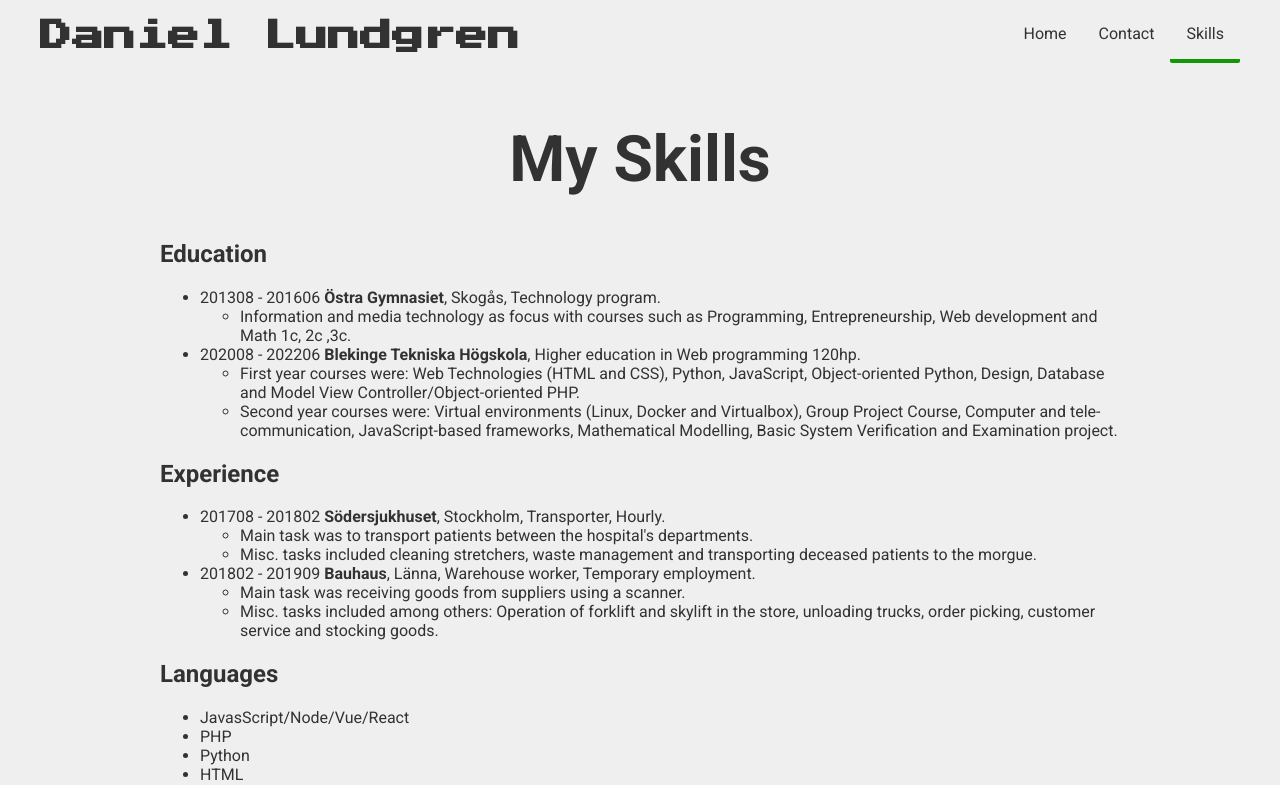
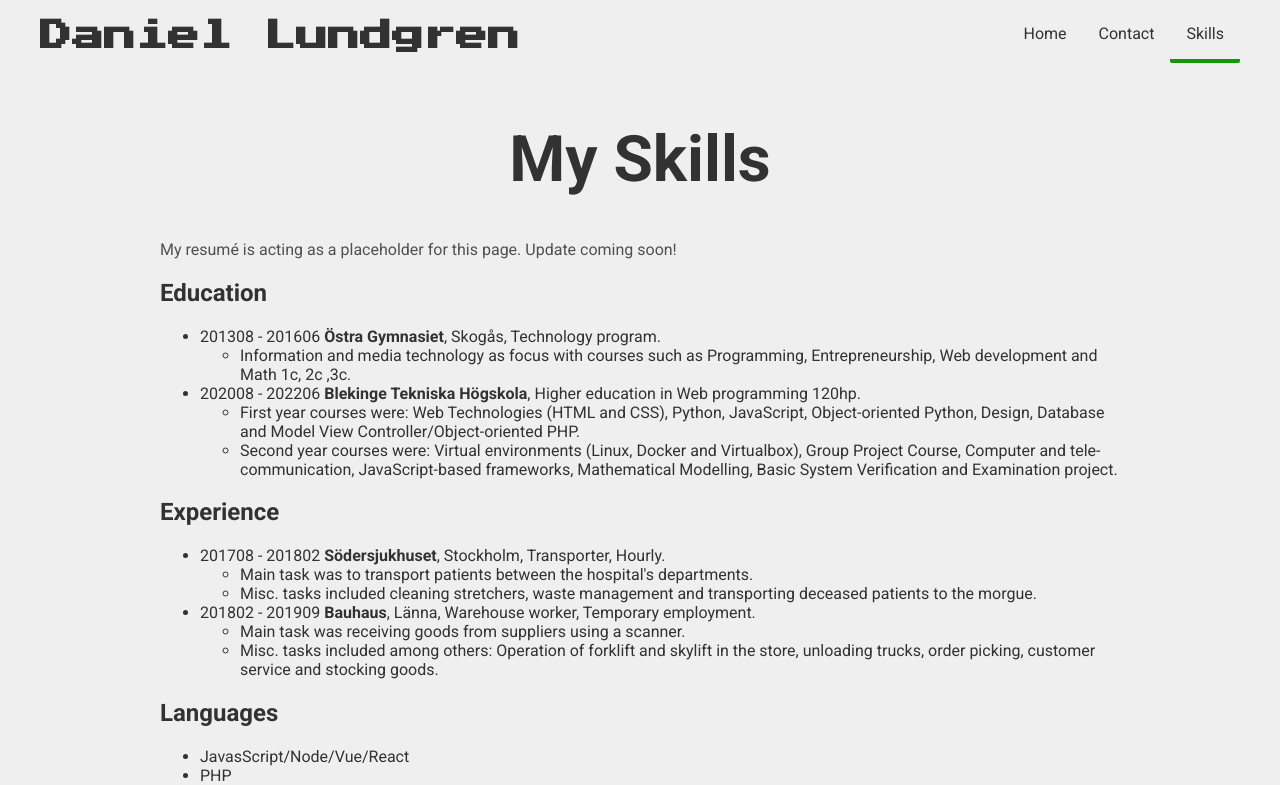
Before and after one commit to Dundgren/me-site, a React (Create React App) app: page /skills in a window 1280 px wide. Shown: the top 785 px of the page. Built offline with nearby package versions, Linux system fonts and the light colour scheme.

Commit message:
Added disclaimer on skills page

```diff
--- a/src/pages/Skills.jsx
+++ b/src/pages/Skills.jsx
@@ -3,6 +3,7 @@ export default function Skills() {
         <>
             <h1>My Skills</h1>
 
+            <p>My resumé is acting as a placeholder for this page. Update coming soon!</p>
             <div>
                 <h2>Education</h2>
                 <ul>
```
